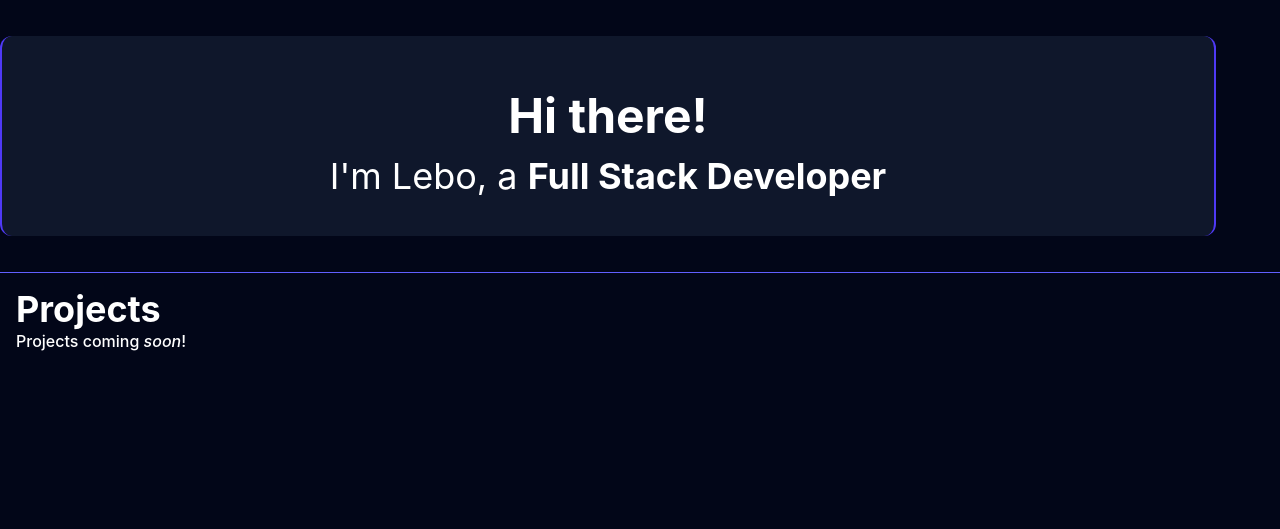
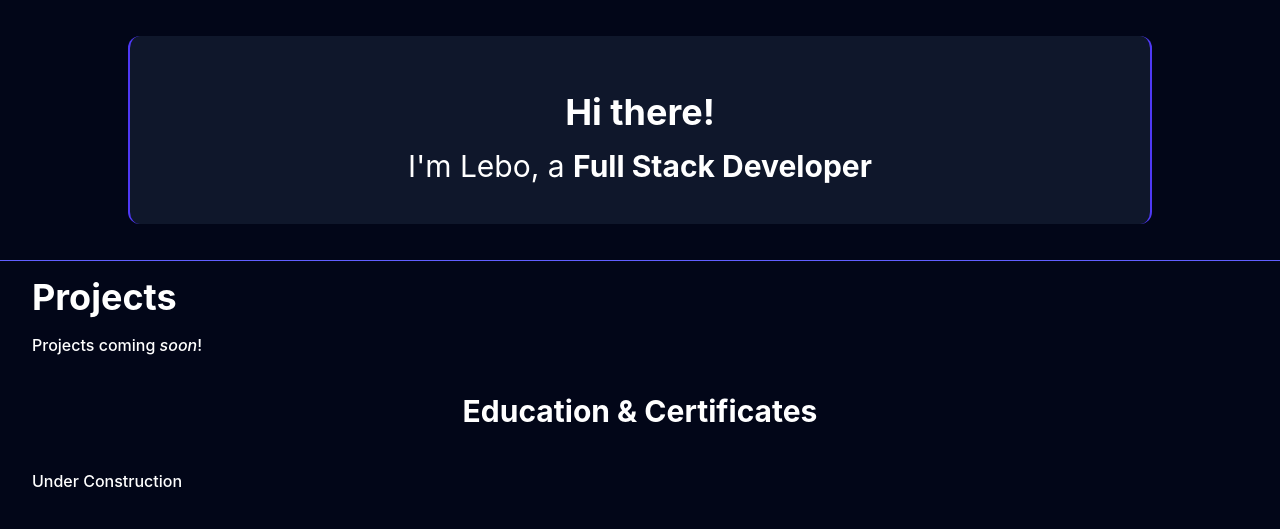
Before and after one commit to LeboKR/Portfolio, a website built with Vite: page index.html in a window 1280 px wide. Built offline with nearby package versions, Linux system fonts and the light colour scheme.

Commit message:
21 Aug 26 update

```diff
--- a/index.html
+++ b/index.html
@@ -6,19 +6,22 @@
     <meta name="viewport" content="width=device-width, initial-scale=1.0" />
     <title>testenvironment</title>
   </head>
-  <body class = "bg-slate-950 text-white">
+  <body class = "bg-slate-950 text-white font-sans">
 
-      <div class = " md:text-center text-left my-9 20 w-95/100 bg-slate-900 rounded-xl border-x-2 border-indigo-600 p-10">
-        <h1 class = "md:text-5xl text-3xl font-bold py-4">Hi there!</h1>
-        <p1 class ="text-left text-xl md:text-4xl">I'm Lebo, a <span class = "font-bold">Full Stack Developer</span></p1>
+      <div class = "mx-auto md:text-center text-left my-9 20 w-8/10 bg-slate-900 rounded-xl border-x-2 border-indigo-600 p-10">
+        <h1 class = "md:text-4xl text-3xl font-bold py-4">Hi there!</h1>
+        <p1 class ="text-left text-xl md:text-3xl">I'm Lebo, a <span class = "font-bold">Full Stack Developer</span></p1>
       </div>
 
-      <div class = "border-t border-indigo-500 p-4"><h2 class = "font-bold md:text-4xl">Projects</h2>
+      <div class = "border-t border-indigo-500 px-8 py-4">
+        <h2 class = " text-2xl font-bold mb-4 md:text-4xl">Projects</h2>
         <p class = "font-medium">Projects coming <span class = "italic">soon</span>!</p>
       </div>
 
-
-
+      <div class = "mt-5">
+        <h2 class = "text-center text-3xl font-bold mb-2">Education & Certificates</h2>
+        <p class = "p-8 font-medium">Under Construction</p>
+      </div>
 
     <script type="module" src="/src/main.ts"></script>
   </body>
```
